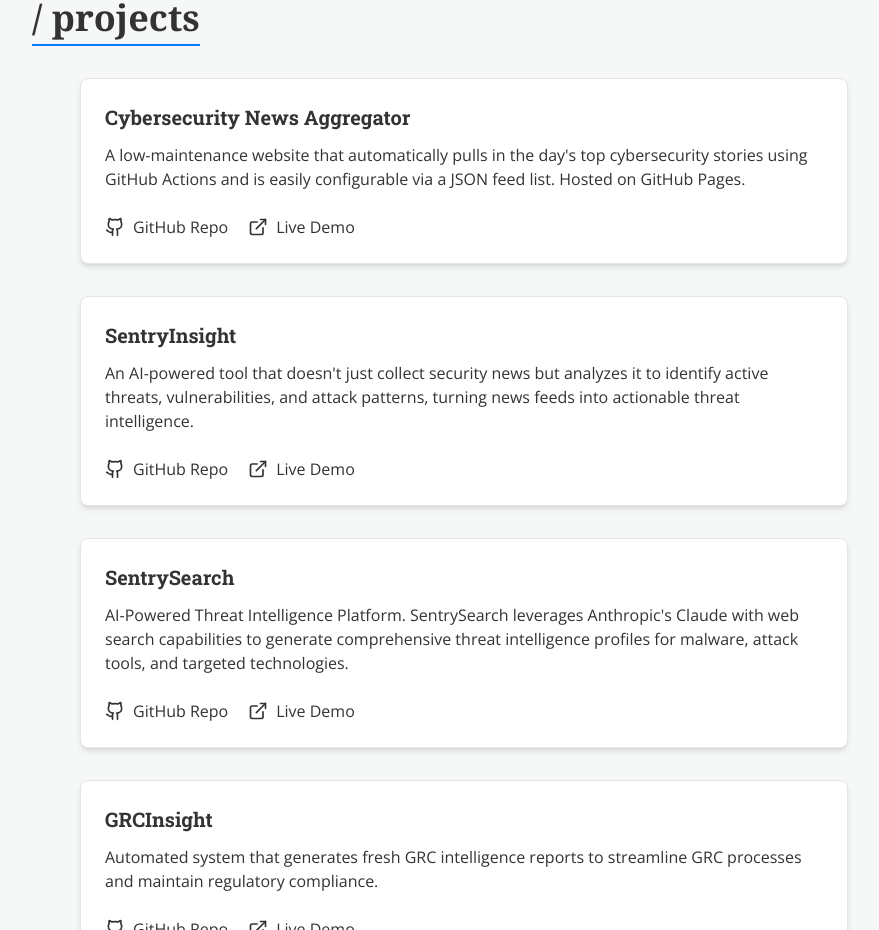
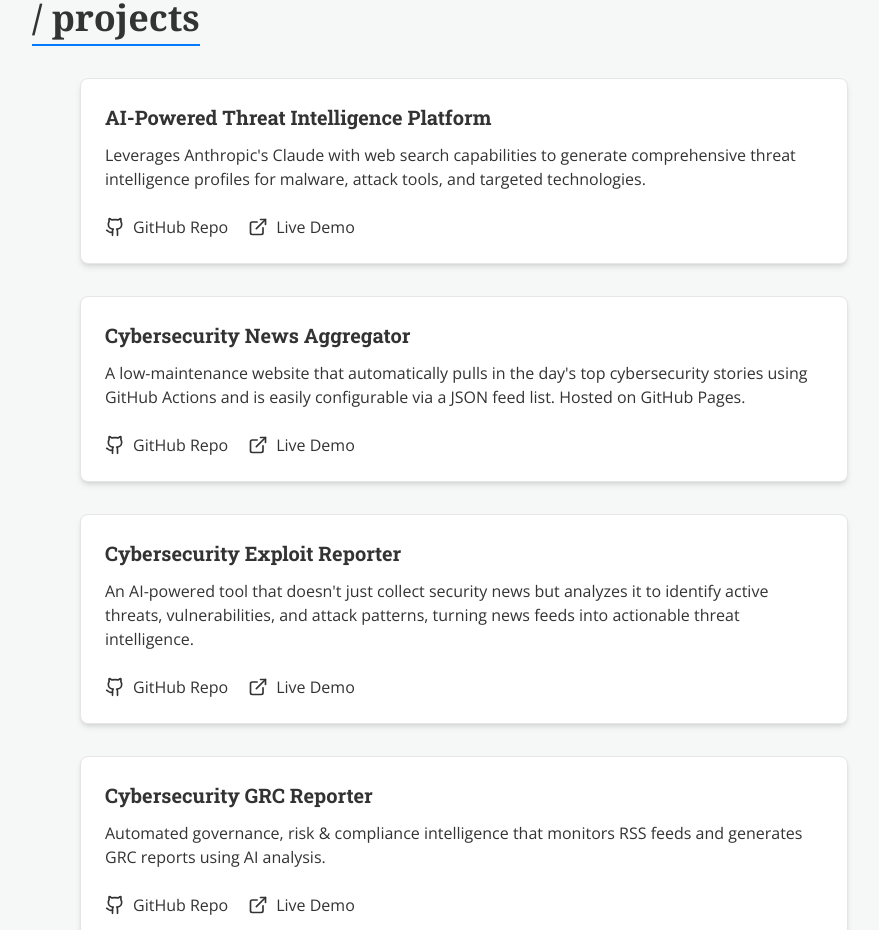
Before and after one commit to ricomanifesto/rico, a React (Vite) app: page / in a window 1280 px wide. Shown: the part 642-1572 px from the top of the page, without its empty margins (176-1055 px from the left). Built offline with nearby package versions, Linux system fonts and the light colour scheme.

Commit message:
Update projects section with reordered items and improved descriptions
- Move AI-Powered Threat Intelligence Platform to top position
- Rename projects for clarity and consistency
- Update project descriptions for better readability

```diff
--- a/src/components/ProjectsSection.tsx
+++ b/src/components/ProjectsSection.tsx
@@ -3,6 +3,12 @@ import { motion } from "framer-motion";
 
 // Project data
 const projects = [
+  {
+    title: "AI-Powered Threat Intelligence Platform",
+    description: "Leverages Anthropic's Claude with web search capabilities to generate comprehensive threat intelligence profiles for malware, attack tools, and targeted technologies.",
+    repoUrl: "https://github.com/ricomanifesto/SentrySearch",
+    demoUrl: "https://sentry-search.vercel.app/"
+  },
   {
     title: "Cybersecurity News Aggregator",
     description: "A low-maintenance website that automatically pulls in the day's top cybersecurity stories using GitHub Actions and is easily configurable via a JSON feed list. Hosted on GitHub Pages.",
@@ -10,20 +16,14 @@ const projects = [
     demoUrl: "https://ricomanifesto.github.io/SentryDigest/"
   },
   {
-    title: "SentryInsight",
+    title: "Cybersecurity Exploit Reporter",
     description: "An AI-powered tool that doesn't just collect security news but analyzes it to identify active threats, vulnerabilities, and attack patterns, turning news feeds into actionable threat intelligence.",
     repoUrl: "https://github.com/ricomanifesto/SentryInsight",
     demoUrl: "https://ricomanifesto.github.io/SentryInsight/"
   },
   {
-    title: "SentrySearch",
-    description: "AI-Powered Threat Intelligence Platform. SentrySearch leverages Anthropic's Claude with web search capabilities to generate comprehensive threat intelligence profiles for malware, attack tools, and targeted technologies.",
-    repoUrl: "https://github.com/ricomanifesto/SentrySearch",
-    demoUrl: "https://sentry-search.vercel.app/"
-  },
-  {
-    title: "GRCInsight",
-    description: "Automated system that generates fresh GRC intelligence reports to streamline GRC processes and maintain regulatory compliance.",
+    title: "Cybersecurity GRC Reporter",
+    description: "Automated governance, risk & compliance intelligence that monitors RSS feeds and generates GRC reports using AI analysis.",
     repoUrl: "https://github.com/ricomanifesto/GRCInsight",
     demoUrl: "https://ricomanifesto.github.io/GRCInsight/"
   }
```
